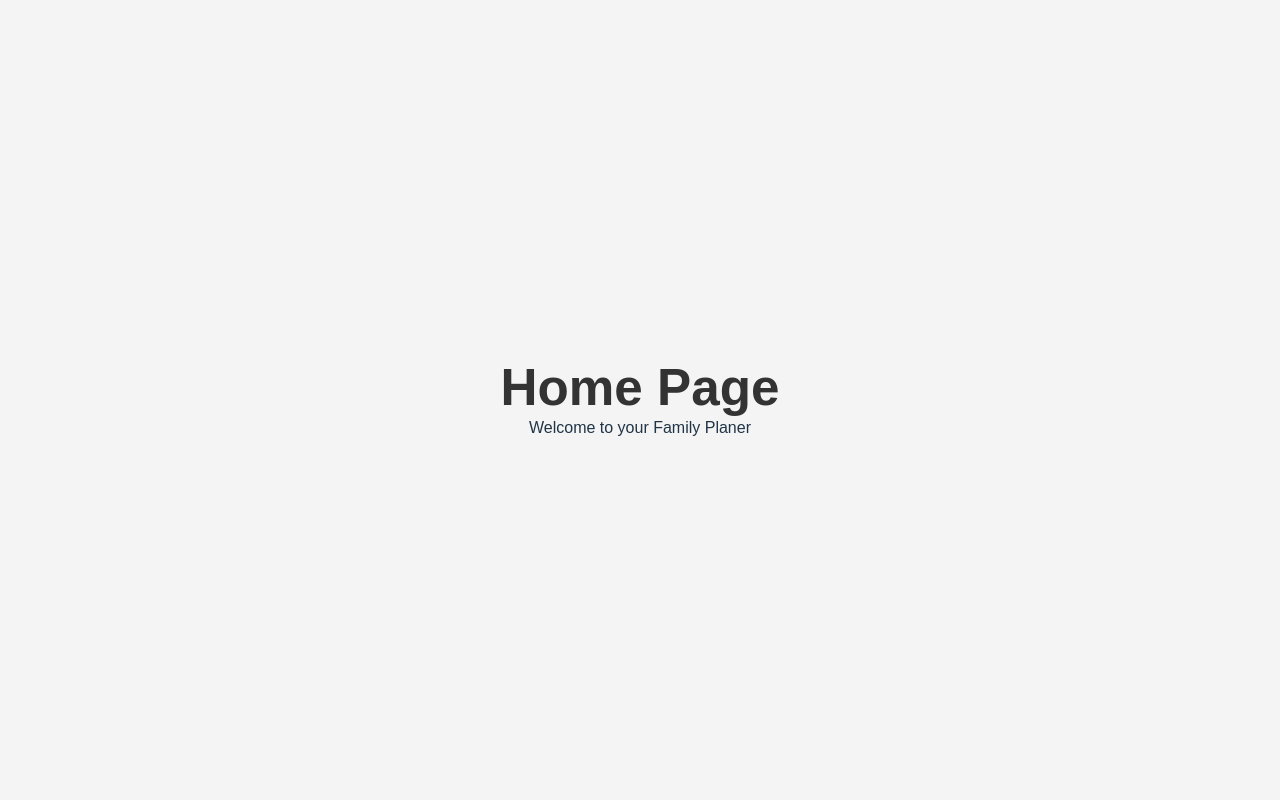
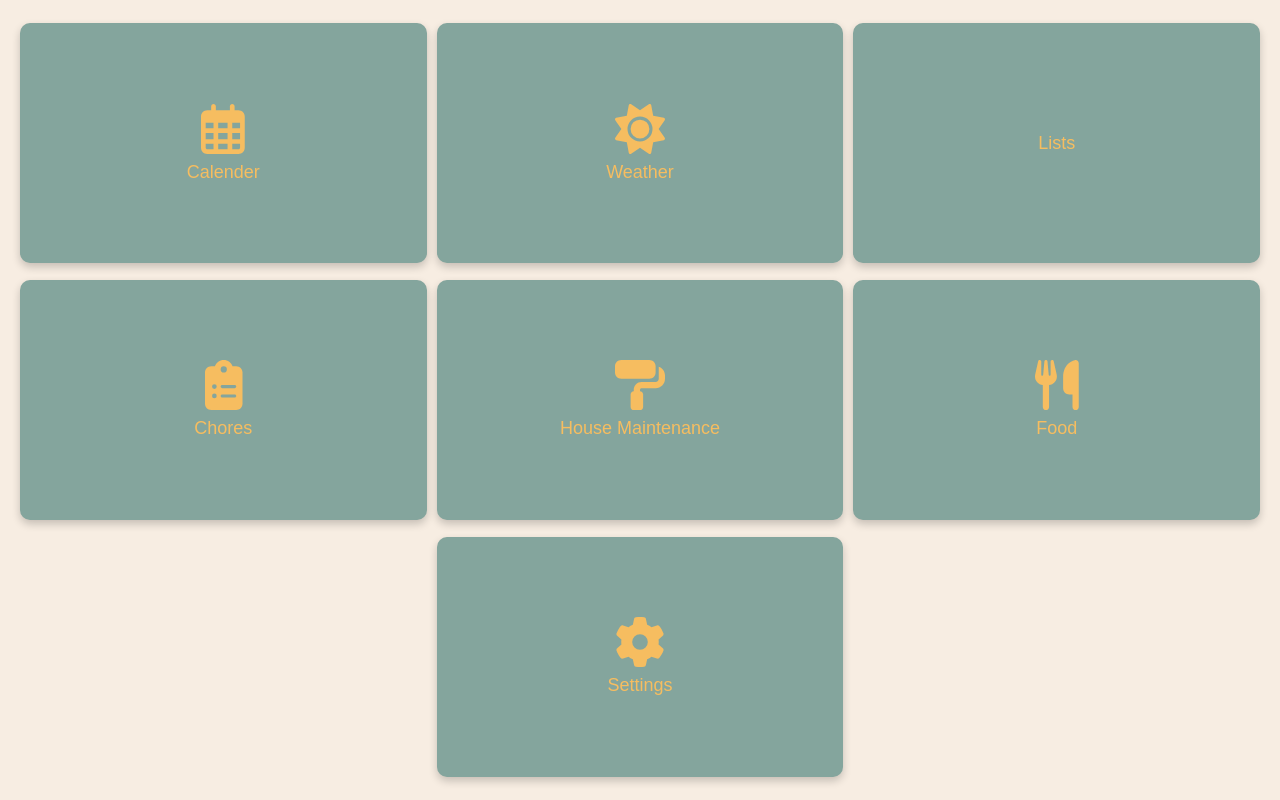
Before and after one commit to kylecor23/family-hub, a React (Vite) app: page /dashboard in a window 1280 px wide. Built offline with nearby package versions, Linux system fonts and the light colour scheme; sample sign-in values are in the browser's storage.

Commit message:
add route protection and started work on calender creation

```diff
--- a/package.json
+++ b/package.json
@@ -10,6 +10,9 @@
     "preview": "vite preview"
   },
   "dependencies": {
+    "@fortawesome/free-regular-svg-icons": "^6.7.1",
+    "@fortawesome/free-solid-svg-icons": "^6.7.1",
+    "@fortawesome/react-fontawesome": "^0.2.2",
     "axios": "^1.7.8",
     "react": "^18.3.1",
     "react-dom": "^18.3.1",
--- a/src/App.css
+++ b/src/App.css
@@ -7,7 +7,7 @@
 }
 
 body {
-	background-color: #f4f4f4;
+	background-color: #f7ede2;
 	display: flex;
 	justify-content: center;
 	align-items: center;
@@ -16,7 +16,7 @@ body {
 
 /* Container for the Form */
 form {
-	background-color: #fff;
+	background-color: #84a59d;
 	padding: 2rem;
 	border-radius: 8px;
 	box-shadow: 0 4px 8px rgba(0, 0, 0, 0.1);
@@ -26,8 +26,9 @@ form {
 
 h1,
 h2 {
-	color: #333;
+	color: black;
 	text-align: center;
+	font-family: Arial, Helvetica, sans-serif;
 }
 
 /* Input fields */
@@ -49,11 +50,11 @@ input:focus {
 button.submit-button {
 	width: 100%;
 	padding: 12px;
-	background-color: #4caf50;
-	color: #fff;
+	background-color: #f28482;
+	color: black;
 	border: none;
 	border-radius: 4px;
-	font-size: 16px;
+	font-size: 18px;
 	cursor: pointer;
 }
 
@@ -65,8 +66,8 @@ button.submit-button:hover {
 button.sign-up-button {
 	width: 100%;
 	padding: 12px;
-	background-color: #2196f3;
-	color: #fff;
+	background-color: #f7ede2;
+	color: black;
 	border: none;
 	border-radius: 4px;
 	font-size: 16px;
@@ -75,7 +76,8 @@ button.sign-up-button {
 }
 
 button.sign-up-button:hover {
-	background-color: #1976d2;
+	color: #f28482;
+	text-decoration: underline;
 }
 
 /* Styling for Links */
--- a/src/App.jsx
+++ b/src/App.jsx
@@ -1,21 +1,36 @@
 import React from "react";
 import { BrowserRouter as Router, Route, Routes } from "react-router-dom"; // Importing necessary components
+import ProtectedRoute from "./components/ProtectedRoute";
 import LoginPage from "./pages/LoginPage";
 import SignUpPage from "./pages/SignUpPage";
-import HomePage from "./pages/HomePage";
+import HomePage from "./pages/HomePage/HomePage";
+import Calendar from "./pages/Calendar/Calendar";
 import "./App.css";
 
 function App() {
 	return (
 		<Router>
 			<Routes>
-				<Route path="/dashboard" element={<HomePage />} />
+				<Route path="/login" element={<LoginPage />} />{" "}
+				<Route path="/signup" element={<SignUpPage />} />{" "}
+				<Route
+					path="/dashboard"
+					element={
+						<ProtectedRoute>
+							<HomePage />{" "}
+						</ProtectedRoute>
+					}
+				/>
 				{""}
-				{/* Defining routes */}
-				<Route path="/login" element={<LoginPage />} />{" "}
-				{/* Default route for login */}
-				<Route path="/signup" element={<SignUpPage />} />{" "}
-				{/* Route for sign-up */}
+				<Route
+					path="/calendar"
+					element={
+						<ProtectedRoute>
+							<Calendar />
+						</ProtectedRoute>
+					}
+				/>
+				{""}
 			</Routes>
 		</Router>
 	);
--- /dev/null
+++ b/src/components/ProtectedRoute.jsx
@@ -0,0 +1,14 @@
+import React from "react";
+import { Navigate } from "react-router-dom";
+
+const ProtectedRoute = ({ children }) => {
+	const token = localStorage.getItem("token");
+
+	if (!token) {
+		return <Navigate to="/login" />; // Redirect to login if no token found
+	}
+
+	return children;
+};
+
+export default ProtectedRoute;
--- /dev/null
+++ b/src/pages/Calendar/Calendar.css
@@ -0,0 +1,93 @@
+/* General Reset and Global Styles */
+* {
+	margin: 0;
+	padding: 0;
+	box-sizing: border-box;
+	font-family: Arial, sans-serif;
+}
+
+body {
+	background-color: #f7ede2;
+	display: flex;
+	justify-content: center;
+	align-items: center;
+	height: 100vh;
+}
+
+/* Calendar grid container */
+.calendar-grid {
+	display: grid;
+	grid-template-columns: repeat(
+		7,
+		1fr
+	); /* 7 columns for the days of the week */
+	grid-template-rows: repeat(5, 1fr); /* Adjust for 5 rows (weeks) */
+	grid-gap: 10px;
+	width: 90vw; /* Make sure it fills the width */
+	max-width: 100%;
+	padding: 10px;
+	box-sizing: border-box;
+}
+
+/* Style for each day in the calendar */
+.calendar-day {
+	display: flex;
+	justify-content: center;
+	align-items: center;
+	height: 80px;
+	font-size: 20px;
+	background-color: #f4f4f4;
+	border-radius: 8px;
+	box-shadow: 0 2px 4px rgba(0, 0, 0, 0.1);
+	cursor: pointer;
+	transition: background-color 0.3s ease, transform 0.2s ease;
+}
+
+/* Hover effect when clicking/tapping a day */
+.calendar-day:hover {
+	background-color: #ddd;
+	transform: scale(1.05);
+}
+
+/* Highlight the current day */
+.calendar-day.today {
+	background-color: #4caf50;
+	color: white;
+	font-weight: bold;
+}
+
+/* Navigation buttons for next/previous month */
+.navigation-buttons {
+	display: flex;
+	flex-direction: row;
+	justify-content: space-between;
+	margin: 20px 0;
+}
+
+.navigation-buttons button {
+	background-color: transparent;
+	color: black;
+	font-size: 18px;
+	padding: 10px 20px;
+	border: none;
+	border-radius: 5px;
+	cursor: pointer;
+	transition: background-color 0.3s ease;
+}
+
+.navigation-buttons button:hover {
+	background-color: #45a049;
+}
+
+/* For mobile, adjust layout */
+@media (max-width: 768px) {
+	.calendar-grid {
+		grid-template-columns: repeat(7, 1fr); /* Keep 7 columns */
+		grid-template-rows: repeat(6, auto); /* Increase the rows to fit all days */
+	}
+
+	.calendar-day {
+		height: 60px; /* Smaller buttons on mobile */
+		font-size: 14px;
+	}
+}
--- /dev/null
+++ b/src/pages/Calendar/Calendar.jsx
@@ -0,0 +1,100 @@
+import React, { useState, useEffect } from "react";
+import {
+	faChevronLeft,
+	faChevronRight,
+} from "@fortawesome/free-solid-svg-icons";
+import "./Calendar.css";
+import { FontAwesomeIcon } from "@fortawesome/react-fontawesome";
+const Calendar = () => {
+	const [currentMonth, setCurrentMonth] = useState(new Date());
+	const [daysInMonth, setDaysInMonth] = useState([]);
+
+	// useEffect to calculate the days in the current month
+	useEffect(() => {
+		const firstDayOfMonth = new Date(
+			currentMonth.getFullYear(),
+			currentMonth.getMonth(),
+			1
+		);
+		const lastDayOfMonth = new Date(
+			currentMonth.getFullYear(),
+			currentMonth.getMonth() + 1,
+			0
+		);
+		const totalDays = lastDayOfMonth.getDate();
+		const firstDay = firstDayOfMonth.getDay(); // Get the starting day of the week (0 = Sunday)
+
+		const days = [];
+
+		// Add empty cells before the first day of the month (for correct alignment)
+		for (let i = 0; i < firstDay; i++) {
+			days.push(null); // Empty cell before the first day
+		}
+
+		// Add the days of the month
+		for (let i = 1; i <= totalDays; i++) {
+			days.push(i);
+		}
+
+		setDaysInMonth(days);
+	}, [currentMonth]);
+
+	// Function to go to the previous month
+	const goToPreviousMonth = () => {
+		setCurrentMonth(
+			new Date(currentMonth.getFullYear(), currentMonth.getMonth() - 1, 1)
+		);
+	};
+
+	// Function to go to the next month
+	const goToNextMonth = () => {
+		setCurrentMonth(
+			new Date(currentMonth.getFullYear(), currentMonth.getMonth() + 1, 1)
+		);
+	};
+
+	// Get the name of the current month (e.g., "January", "February")
+	const monthName = currentMonth.toLocaleString("default", { month: "long" });
+
+	return (
+		<div>
+			<h1>Calendar</h1>
+			{/* Navigation buttons */}
+			<div className="navigation-buttons">
+				<button onClick={goToPreviousMonth}>
+					<FontAwesomeIcon icon={faChevronLeft} />
+				</button>
+				<h2>
+					{monthName} {currentMonth.getFullYear()}
+				</h2>
+				<button onClick={goToNextMonth}>
+					<FontAwesomeIcon icon={faChevronRight} />
+				</button>
+			</div>
+
+			{/* Calendar Grid */}
+			<div className="calendar-grid">
+				{/* Weekday headers */}
+				{["Sun", "Mon", "Tue", "Wed", "Thu", "Fri", "Sat"].map((day, index) => (
+					<div key={index} className="calendar-day header">
+						{day}
+					</div>
+				))}
+
+				{/* Days in the month */}
+				{daysInMonth.map((day, index) => (
+					<div
+						key={index}
+						className={`calendar-day ${
+							day === new Date().getDate() ? "today" : ""
+						}`}
+					>
+						{day || ""}
+					</div>
+				))}
+			</div>
+		</div>
+	);
+};
+
+export default Calendar;
--- a/src/pages/HomePage.jsx
+++ /dev/null
@@ -1,13 +0,0 @@
-import React from "react";
-import axios from "axios";
-
-const HomePage = () => {
-	return (
-		<div>
-			<h1>Home Page</h1>
-			<p>Welcome to your Family Planer</p>
-		</div>
-	);
-};
-
-export default HomePage;
--- /dev/null
+++ b/src/pages/HomePage/HomePage.css
@@ -0,0 +1,86 @@
+/* This is the main container for the grid layout */
+.grid-container {
+	display: grid;
+	grid-template-columns: repeat(3, 1fr); /* Three equal-width columns */
+	grid-template-rows: repeat(3, 1fr); /* Three equal-height rows */
+	gap: 10px; /* Space between grid items */
+	padding: 20px; /* Remove padding around the grid */
+	width: 100vw; /* Ensure it spans the full width of the viewport */
+	height: 100vh; /* Ensure it spans the full height of the viewport */
+	box-sizing: border-box; /* Prevent padding from affecting layout */
+}
+
+/* Make sure each button takes up the full width and height of the grid cell */
+.HomeButton {
+	display: flex;
+	flex-direction: column;
+	justify-content: center;
+	align-items: center;
+	width: 100%; /* Make the button span the full width of the grid cell */
+	height: 30vh; /* Make the button span the full height of the grid cell */
+	font-size: 18px; /* Make font bigger for readability */
+	background-color: #84a59d; /* Green background */
+	border: none;
+	border-radius: 10px; /* Rounded corners */
+	color: #f6bd60;
+	cursor: pointer;
+	transition: background-color 0.3s, transform 0.3s; /* Smooth transition */
+	box-shadow: 0 4px 8px rgba(0, 0, 0, 0.2);
+}
+.HomeButton svg {
+	font-size: 50px; /* Increase the size of the icon */
+	margin-bottom: 8px; /* Add space between icon and text */
+}
+/* Add hover and active states to provide feedback on interaction */
+.HomeButton:hover {
+	background-color: #f5cac3; /* Darker green on hover */
+	color: #f28482;
+}
+
+.HomeButton:active {
+	transform: scale(0.98); /* Slightly shrink the button when pressed */
+}
+
+/* Grid placement for each button */
+.calendar {
+	grid-area: 1 / 1 / 2 / 2; /* First row, first column */
+}
+
+.weather {
+	grid-area: 1 / 2 / 2 / 3; /* First row, second column */
+}
+
+.lists {
+	grid-area: 1 / 3 / 2 / 4; /* First row, third column */
+}
+
+.chores {
+	grid-area: 2 / 1 / 3 / 2; /* Second row, first column */
+}
+
+.maintenance {
+	grid-area: 2 / 2 / 3 / 3; /* Second row, second column */
+}
+
+.food {
+	grid-area: 2 / 3 / 3 / 4; /* Second row, third column */
+}
+
+/* Center the settings button in the middle of the third row */
+.settings {
+	grid-area: 3 / 2 / 4 / 3; /* Row 3, Column 2 */
+	justify-self: stretch; /* Center horizontally */
+}
+
+/* For smaller screens (mobile-first), adjust grid for better layout */
+@media (max-width: 768px) {
+	.grid-container {
+		grid-template-columns: 1fr 1fr; /* 2 columns on smaller screens */
+		grid-template-rows: repeat(4, auto); /* 4 rows to fit all buttons */
+	}
+
+	HomeButton {
+		height: 80px; /* Slightly smaller buttons on mobile */
+		font-size: 16px; /* Adjust font size on smaller screens */
+	}
+}
--- /dev/null
+++ b/src/pages/HomePage/HomePage.jsx
@@ -0,0 +1,63 @@
+import React from "react";
+import "./HomePage.css"; // Make sure to import the CSS file
+import { FontAwesomeIcon } from "@fortawesome/react-fontawesome";
+import { faCalendarDays } from "@fortawesome/free-regular-svg-icons";
+import {
+	faPaintRoller,
+	faSun,
+	faUtensils,
+	faClipboardList,
+	faGear,
+} from "@fortawesome/free-solid-svg-icons";
+import { useNavigate } from "react-router-dom";
+
+const HomePage = () => {
+	const navigate = useNavigate();
+	const handleGoToCalendar = () => navigate("/calendar");
+
+	return (
+		<div className="grid-container">
+			<div className="calendar">
+				<button className="HomeButton" onClick={handleGoToCalendar}>
+					<FontAwesomeIcon icon={faCalendarDays} />
+					<span>Calender</span>
+				</button>
+			</div>
+			<div className="weather">
+				<button className="HomeButton">
+					<FontAwesomeIcon icon={faSun} />
+					Weather
+				</button>
+			</div>
+			<div className="lists">
+				<button className="HomeButton">Lists</button>
+			</div>
+			<div className="chores">
+				<button className="HomeButton">
+					<FontAwesomeIcon icon={faClipboardList} />
+					Chores
+				</button>
+			</div>
+			<div className="maintenance">
+				<button className="HomeButton">
+					<FontAwesomeIcon icon={faPaintRoller} />
+					<span>House Maintenance</span>
+				</button>
+			</div>
+			<div className="food">
+				<button className="HomeButton">
+					<FontAwesomeIcon icon={faUtensils} />
+					<span>Food</span>
+				</button>
+			</div>
+			<div className="settings">
+				<button className="HomeButton">
+					<FontAwesomeIcon icon={faGear} />
+					<span>Settings</span>
+				</button>
+			</div>
+		</div>
+	);
+};
+
+export default HomePage;
```
Also changed, not shown: 1 other file (tests, documents, lock files or other folders).
